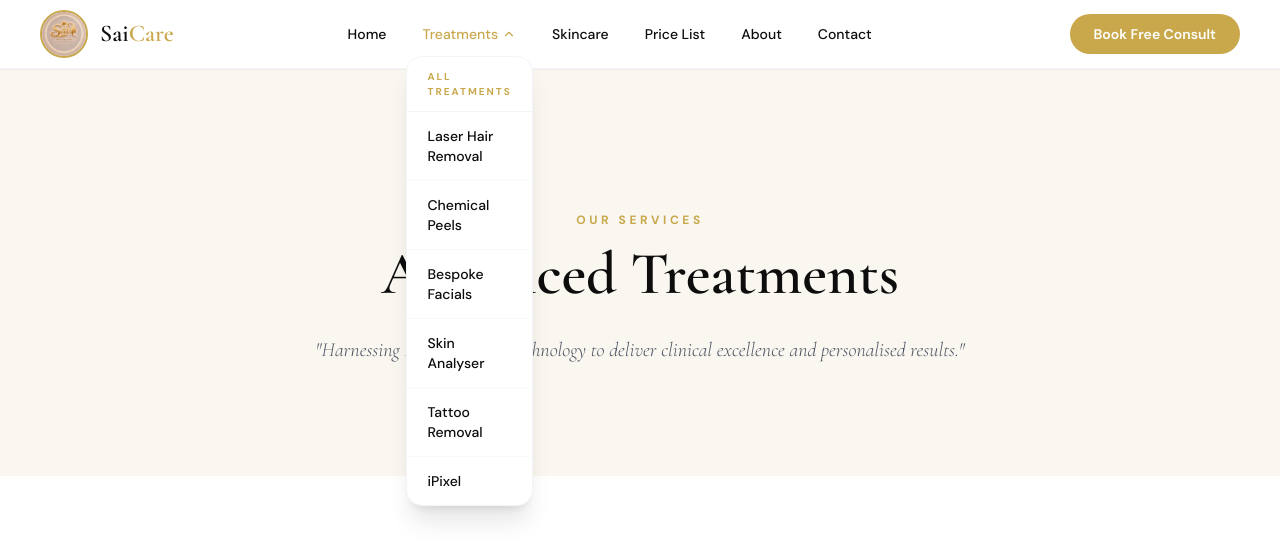
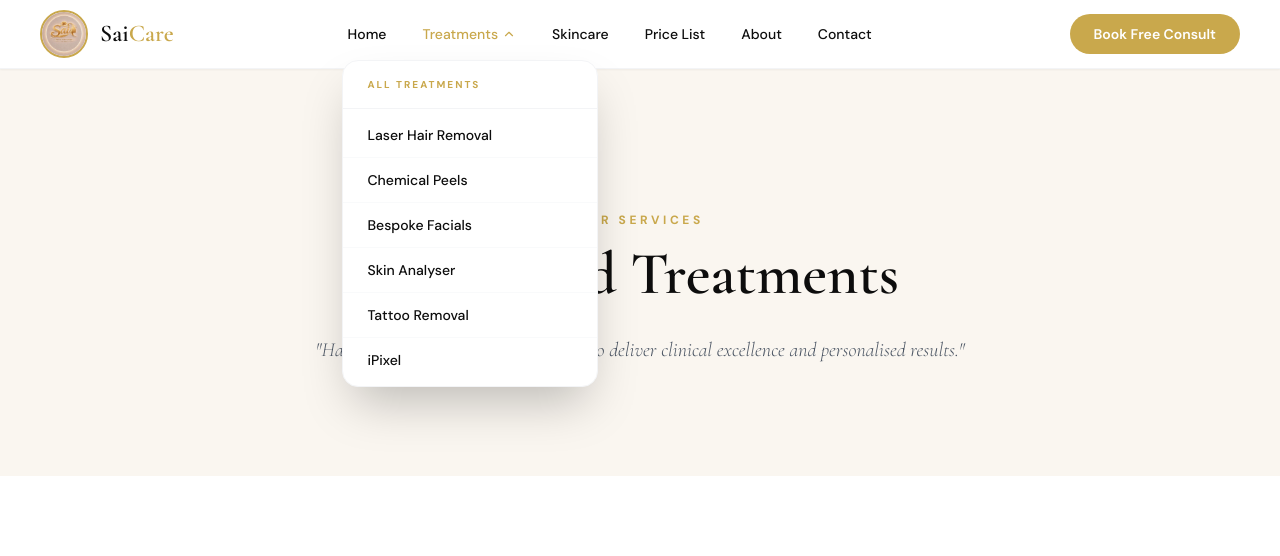
Before and after one commit to shankaryal/saiskin, a React (Vite) app: page /treatments in a window 1280 px wide. Both pictures are taken after a click on the button "Treatments". Shown: the top 556 px of the page. Built offline with nearby package versions, Linux system fonts and the light colour scheme.

Commit message:
Navbar menu fixed and button color fixed

```diff
--- a/src/components/Navbar.jsx
+++ b/src/components/Navbar.jsx
@@ -12,7 +12,6 @@ const TREATMENT_LINKS = [
   { label: 'iPixel',              slug: 'ipixel'               },
 ];
 
-// Home lai paila rakhne gari array order milako
 const NAV_LINKS = [
   { label: 'Home',      to: '/'      },
   { label: 'Skincare',  to: '/skincare'   },
@@ -91,10 +90,10 @@ export default function Navbar() {
             Sai<span className="text-gold">Care</span>
           </span>
         </Link>
+
         {/* Desktop links */}
         <ul className="hidden md:flex items-center gap-1 flex-1 justify-center" role="list">
 
-          {/* 1. Sabai bhanda paila Home link */}
           <li>
             <Link
               to="/"
@@ -108,7 +107,6 @@ export default function Navbar() {
             </Link>
           </li>
 
-          {/* 2. Tespachhi Treatments with dropdown */}
           <li className="relative" ref={dropRef}>
             <button
               onClick={() => setDropOpen(!dropOpen)}
@@ -127,27 +125,28 @@ export default function Navbar() {
             </button>
 
             {dropOpen && (
-              <div className="absolute top-full left-0 mt-1 w-58 bg-white shadow-xl rounded-2xl overflow-hidden z-50 border border-gray-100">
+              <div className="absolute top-full -left-0 mt-2 w-64 bg-white shadow-2xl rounded-2xl overflow-hidden z-50 border border-gray-100 transform -translate-x-1/4">
                 <Link
                   to="/treatments"
-                  className="block px-5 py-3 text-[10px] font-bold tracking-[0.2em] text-gold border-b border-gray-100 hover:bg-[#faf6f0] transition-colors"
+                  className="block px-6 py-4 text-[10px] font-bold tracking-[0.2em] text-gold border-b border-gray-100 hover:bg-[#faf6f0] transition-colors"
                 >
                   ALL TREATMENTS
                 </Link>
+                <div className="py-1">
                   {TREATMENT_LINKS.map(({ label, slug }) => (
                     <Link
                       key={slug}
                       to={`/treatment/${slug}`}
-                    className="block px-5 py-3.5 text-sm font-medium text-[#0d0d0d] hover:text-gold hover:bg-[#faf6f0] transition-colors border-b border-gray-50 last:border-b-0"
+                      className="block px-6 py-3 text-sm font-medium text-[#0d0d0d] hover:text-gold hover:bg-[#faf6f0] transition-colors border-b border-gray-50 last:border-b-0"
                     >
                       {label}
                     </Link>
                   ))}
                 </div>
+              </div>
             )}
           </li>
 
-          {/* 3. Baki links (Skincare, Price List, etc.) */}
           {NAV_LINKS.filter(link => link.label !== 'Home').map(({ label, to }) => {
             const active = location.pathname === to;
             return (
@@ -191,7 +190,7 @@ export default function Navbar() {
         </button>
       </nav>
 
-      {/* Mobile menu - Home paila nai chha yaha */}
+      {/* Mobile menu */}
       <div
         id="mobile-nav"
         className={`md:hidden bg-white border-t border-gray-100 overflow-hidden transition-all duration-300 ${
@@ -200,9 +199,8 @@ export default function Navbar() {
         aria-hidden={!mobileOpen}
       >
         <ul className="px-6 py-4 space-y-0" role="list">
-          {NAV_LINKS.map(({ label, to }, index) => (
+          {NAV_LINKS.map(({ label, to }) => (
             <li key={to}>
-              {/* Home link */}
               {label === 'Home' && (
                 <Link
                   to="/"
@@ -214,7 +212,6 @@ export default function Navbar() {
                 </Link>
               )}
 
-              {/* Treatments section after Home */}
               {label === 'Home' && (
                 <div className="border-b border-gray-50">
                   <button
@@ -248,7 +245,6 @@ export default function Navbar() {
                 </div>
               )}
 
-              {/* Other links */}
               {label !== 'Home' && (
                 <Link
                   to={to}
--- a/src/components/Treatmentcard.jsx
+++ b/src/components/Treatmentcard.jsx
@@ -26,11 +26,13 @@ export default function TreatmentCard({ treatment, onMoreInfo }) {
         </p>
 
         {/* Actions */}
+        {/* Actions */}
 <div className="flex items-center gap-3 mt-auto">
   {treatment.slug ? (
     <Link
       to={`/treatment/${treatment.slug}`}
-              className="flex-1 text-center bg-dark hover:bg-gold text-white text-sm font-medium py-2.5 rounded-xl transition-all duration-300"
+      /* Changed bg-dark to bg-gold and hover:bg-gold to hover:bg-gold-dark */
+      className="flex-1 text-center bg-gold hover:bg-gold-dark text-white text-sm font-medium py-2.5 rounded-xl transition-all duration-300"
       aria-label={`Learn more about ${treatment.title}`}
     >
       Learn More
@@ -38,7 +40,8 @@ export default function TreatmentCard({ treatment, onMoreInfo }) {
   ) : (
     <button
       onClick={onMoreInfo}
-              className="flex-1 bg-dark hover:bg-gold text-white text-sm font-medium py-2.5 rounded-xl transition-all duration-300"
+      /* Changed bg-dark to bg-gold and hover:bg-gold to hover:bg-gold-dark */
+      className="flex-1 bg-gold hover:bg-gold-dark text-white text-sm font-medium py-2.5 rounded-xl transition-all duration-300"
       aria-label={`More information about ${treatment.title}`}
     >
       Learn More
--- a/src/pages/Contact.jsx
+++ b/src/pages/Contact.jsx
@@ -137,6 +137,7 @@ export default function Contact() {
                 </div>
 
                 {/* Direct Booking Strip */}
+               {/* Direct Booking Strip */}
 <div className="bg-[#faf6f0] border border-gold/10 rounded-3xl p-8">
   <div className="flex items-center gap-3 mb-4">
     <MessageSquare className="text-gold" size={20} />
@@ -149,7 +150,8 @@ export default function Contact() {
     href={CLINIC.booking}
     target="_blank"
     rel="noopener noreferrer"
-                    className="inline-block bg-[#0d0d0d] hover:bg-gold text-white text-xs font-bold uppercase tracking-widest px-8 py-4 rounded-xl transition-all shadow-lg"
+    /* Updated background from bg-[#0d0d0d] to bg-gold and hover to gold-dark */
+    className="inline-block bg-gold hover:bg-gold-dark text-white text-xs font-bold uppercase tracking-widest px-8 py-4 rounded-xl transition-all shadow-lg hover:shadow-gold/20"
   >
     Book Online Now
   </a>
@@ -225,7 +227,7 @@ export default function Contact() {
                         type="submit"
                         className="w-full bg-gold hover:bg-gold-dark text-white font-bold py-4 rounded-xl transition-all text-sm tracking-[0.1em] uppercase shadow-md hover:shadow-gold/20"
                       >
-                        Send via WhatsApp
+                        Send Message
                       </button>
                     </form>
                   </>
```
Lines whose indentation alone changed are shown as unchanged.
